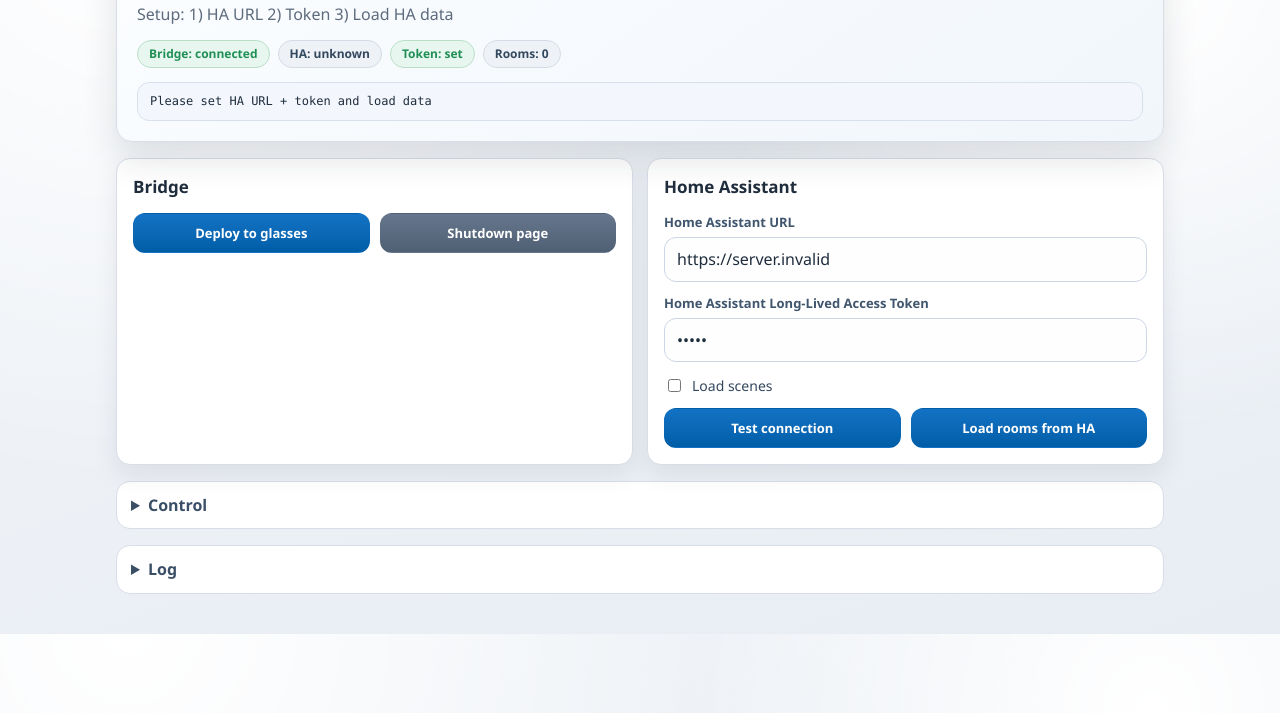
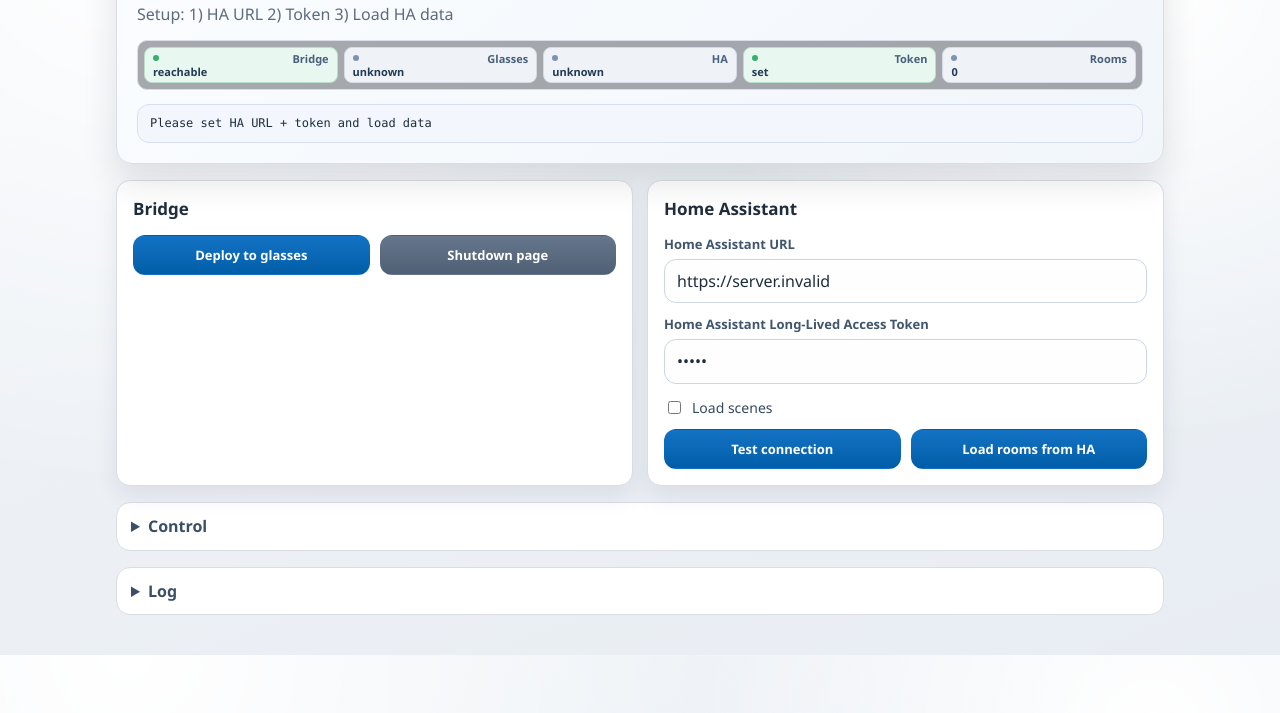
Before and after one commit to maik353-debug/even-home-assistant, a website built with Vite: page index.html in a window 1280 px wide. Shown: the part 87-800 px from the top of the page. Built offline with nearby package versions, Linux system fonts and the light colour scheme; no server answers; what @evenrealities/even_hub_sdk would draw is missing.

Commit message:
Refine status bar: separate bridge reachability from glasses connection

```diff
--- a/src/i18n.ts
+++ b/src/i18n.ts
@@ -31,12 +31,16 @@
     "select.noRooms": "Keine Raeume geladen",
     "select.noLamps": "Keine Lampen",
     "health.bridge": "Bridge",
+    "health.glasses": "Brille",
     "health.ha": "HA",
     "health.token": "Token",
     "health.rooms": "Raeume",
-    "health.bridge.ok": "verbunden",
+    "health.bridge.ok": "erreichbar",
     "health.bridge.bad": "fehler",
-    "health.bridge.unknown": "offen",
+    "health.bridge.unknown": "unbekannt",
+    "health.glasses.ok": "verbunden",
+    "health.glasses.bad": "nicht verbunden",
+    "health.glasses.unknown": "unbekannt",
     "health.ha.ok": "erreichbar",
     "health.ha.bad": "nicht erreichbar",
     "health.ha.unknown": "unbekannt",
@@ -146,12 +150,16 @@
     "select.noRooms": "No rooms loaded",
     "select.noLamps": "No lamps",
     "health.bridge": "Bridge",
+    "health.glasses": "Glasses",
     "health.ha": "HA",
     "health.token": "Token",
     "health.rooms": "Rooms",
-    "health.bridge.ok": "connected",
+    "health.bridge.ok": "reachable",
     "health.bridge.bad": "error",
-    "health.bridge.unknown": "open",
+    "health.bridge.unknown": "unknown",
+    "health.glasses.ok": "connected",
+    "health.glasses.bad": "disconnected",
+    "health.glasses.unknown": "unknown",
     "health.ha.ok": "reachable",
     "health.ha.bad": "unreachable",
     "health.ha.unknown": "unknown",
--- a/src/main.ts
+++ b/src/main.ts
@@ -71,6 +71,7 @@
 let bridgeStorageHydrated = false;
 let emptyHeaderStatus = t("header.rooms.none");
 let bridgeReachability: "ok" | "bad" | "unknown" = "unknown";
+let glassesReachability: "ok" | "bad" | "unknown" = "unknown";
 let haReachability: "ok" | "bad" | "unknown" = "unknown";
 let suppressCommandSelectionUntilTs = 0;
 let suppressListEventUntilTs = 0;
@@ -207,6 +208,15 @@
             ? t("health.bridge.bad")
             : t("health.bridge.unknown"),
       level: bridgeReachability,
+    },
+    glasses: {
+      text:
+        glassesReachability === "ok"
+          ? t("health.glasses.ok")
+          : glassesReachability === "bad"
+            ? t("health.glasses.bad")
+            : t("health.glasses.unknown"),
+      level: glassesReachability,
     },
     ha: {
       text:
@@ -557,7 +567,7 @@
 
   bridge.onDeviceStatusChanged((status) => {
     const connected = status.connectType === DeviceConnectType.Connected;
-    bridgeReachability = connected ? "ok" : "bad";
+    glassesReachability = connected ? "ok" : "bad";
     updateHealthState();
     const battery = status.batteryLevel ?? "n/a";
     setStatus(t("status.deviceInfo", { connectType: String(status.connectType), battery: String(battery) }));
--- a/src/style.css
+++ b/src/style.css
@@ -80,32 +80,75 @@
 }
 
 .health {
-  display: flex;
-  flex-wrap: wrap;
-  gap: 8px;
+  display: grid;
+  grid-template-columns: repeat(auto-fit, minmax(135px, 1fr));
+  gap: 6px;
   margin: 0 0 14px;
+  padding: 6px;
+  border: 1px solid var(--surface-border);
+  border-radius: 10px;
+  background: rgba(9, 14, 22, 0.35);
 }
 
 .badge {
-  border: 1px solid #3d4b62;
-  background: var(--chip);
-  color: #c9d6e9;
-  border-radius: 999px;
-  padding: 5px 11px;
-  font-size: 12px;
+  display: grid;
+  grid-template-columns: auto auto;
+  justify-content: space-between;
+  align-items: center;
+  border: 1px solid #3b4960;
+  background: #202a39;
+  color: #d8e2f0;
+  border-radius: 8px;
+  min-height: 30px;
+  padding: 4px 8px;
+  font-size: 11px;
+  font-weight: 600;
+  line-height: 1.2;
+  position: relative;
+}
+
+.badge::before {
+  content: "";
+  width: 6px;
+  height: 6px;
+  border-radius: 50%;
+  background: #7f93ae;
+  margin-right: 6px;
+  display: inline-block;
+}
+
+.badge-label {
+  display: inline-flex;
+  align-items: center;
+  color: #aebfd6;
+  gap: 6px;
+}
+
+.badge-value {
+  color: #ebf1fa;
   font-weight: 700;
 }
 
 .badge[data-level="ok"] {
-  background: var(--ok-bg);
-  border-color: #2f7453;
-  color: var(--ok);
+  border-color: #2e7454;
+  background: #1e342b;
+}
+
+.badge[data-level="ok"]::before {
+  background: #62d699;
 }
 
 .badge[data-level="bad"] {
-  background: var(--bad-bg);
   border-color: #74424e;
-  color: var(--bad);
+  background: #3b242b;
+}
+
+.badge[data-level="bad"]::before {
+  background: #e47890;
+}
+
+.badge[data-level="unknown"]::before {
+  background: #7f93ae;
 }
 
 .status {
@@ -292,15 +335,38 @@
 
   .badge {
     border-color: #d5dbe5;
+    background: #eff3f8;
     color: #33485f;
   }
 
   .badge[data-level="ok"] {
     border-color: #badfc8;
+    background: #e8f7ef;
   }
 
   .badge[data-level="bad"] {
     border-color: #f5c0cb;
+    background: #fdecef;
+  }
+
+  .badge::before {
+    background: #8ea1bc;
+  }
+
+  .badge[data-level="ok"]::before {
+    background: #34b06f;
+  }
+
+  .badge[data-level="bad"]::before {
+    background: #d45772;
+  }
+
+  .badge-label {
+    color: #48607b;
+  }
+
+  .badge-value {
+    color: #243a54;
   }
 
   .status {
--- a/src/ui/webControls.ts
+++ b/src/ui/webControls.ts
@@ -123,13 +123,14 @@
 type BadgeLevel = "ok" | "bad" | "unknown";
 
 function renderBadge(label: string, text: string, level: BadgeLevel): string {
-  return `<span class="badge" data-level="${level}">${label}: ${text}</span>`;
+  return `<span class="badge" data-level="${level}"><span class="badge-label">${label}</span><span class="badge-value">${text}</span></span>`;
 }
 
 export function setHealthState(
   dom: WebDom,
   value: {
     bridge: { text: string; level: BadgeLevel };
+    glasses: { text: string; level: BadgeLevel };
     ha: { text: string; level: BadgeLevel };
     token: { text: string; level: BadgeLevel };
     rooms: { text: string; level: BadgeLevel };
@@ -137,6 +138,7 @@
 ): void {
   dom.healthEl.innerHTML = [
     renderBadge(t("health.bridge"), value.bridge.text, value.bridge.level),
+    renderBadge(t("health.glasses"), value.glasses.text, value.glasses.level),
     renderBadge(t("health.ha"), value.ha.text, value.ha.level),
     renderBadge(t("health.token"), value.token.text, value.token.level),
     renderBadge(t("health.rooms"), value.rooms.text, value.rooms.level),
```
